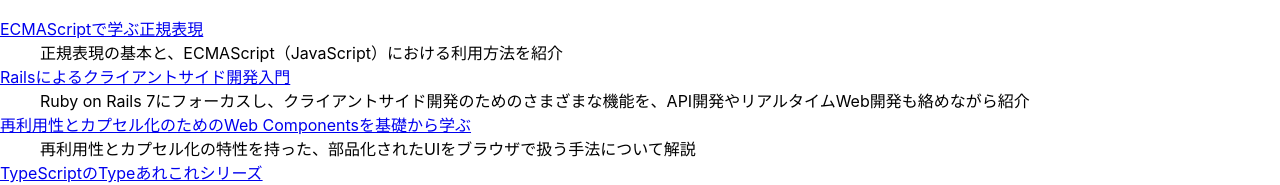
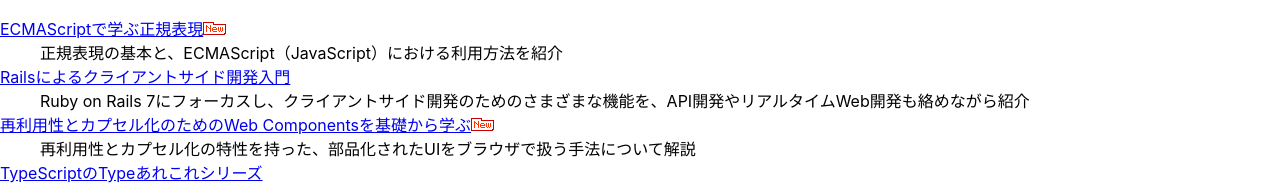
Before and after one commit to nekketsu2010/quick-react, a React (Create React App) app: page / in a window 1280 px wide. Shown: the top 185 px of the page. Built offline with nearby package versions, Linux system fonts and the light colour scheme.

Commit message:
feature: isNewがtrueの場合にアイコンを表示するようにしました。

```diff
--- a/src/MyArticle.js
+++ b/src/MyArticle.js
@@ -1,3 +1,5 @@
+import MyNew from "./MyNew";
+
 export default function MyArticle(props) {
     return (
         /*b. dt, dd要素をくくるダミーの要素*/
@@ -6,6 +8,7 @@
                 <a href={props.url}>
                     {props.title}
                 </a>
+                { props.isNew ? <MyNew /> : null }
             </dt>
             <dd>
                 {props.description}
--- /dev/null
+++ b/src/MyNew.js
@@ -0,0 +1,5 @@
+import icon_new from './new.gif'
+
+export default function MyNew() {
+    return <img src={icon_new} alt="new" />
+}
```
Also changed, not shown: src/new.gif (added).
